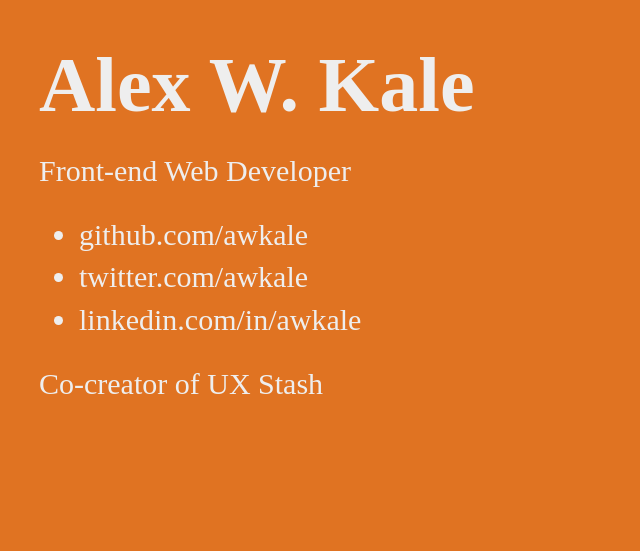
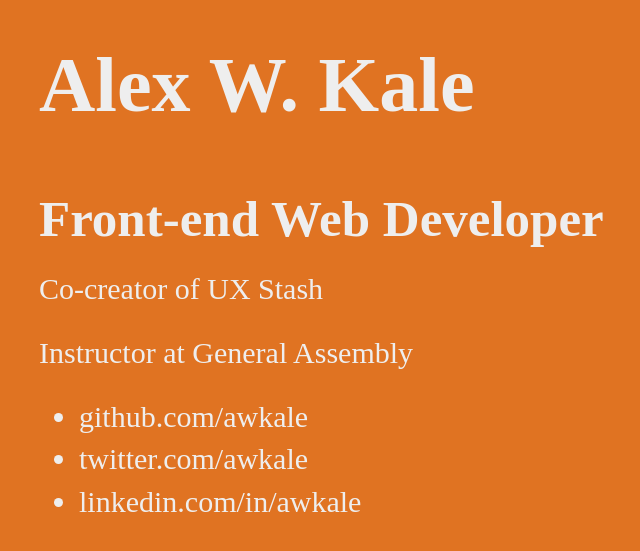
Before and after one commit to awkale/awkale.github.io, a Jekyll site: the page built from index.html, in a window 1280 px wide. Shown: the top 551 px of the page, without its empty margins (31-671 px from the left). Built offline with Jekyll 4.4.1, drawn with Linux system fonts in a browser that asks for light colours; comment, search, counter and statistics services are not loaded; part of the change alters nothing that is shown.

Commit message:
update text

```diff
--- a/_includes/footer.html
+++ b/_includes/footer.html
@@ -1,11 +1,9 @@
 <div class="footer">
   <div class="contact">
-    <p>Front-end Web Developer</p>
     <ul class="">
       <li><a target="_blank" href="https://github.com/awkale">github.com/awkale</a></li>
       <li><a target="_blank" href="https://twitter.com/awkale">twitter.com/awkale</a></li>
       <li><a target="_blank" href="https://www.linkedin.com/in/awkale">linkedin.com/in/awkale</a></li>
     </ul>
-    <p>Co-creator of <a target="_blank" href="http://uxstash.io/">UX Stash</a></p>
   </div>
 </div>
--- a/index.html
+++ b/index.html
@@ -4,4 +4,7 @@ title: Alex W. Kale index
 ---
 
 <div id="home">
+  <h3>Front-end Web Developer</h3>
+  <p>Co-creator of <a target="_blank" href="http://uxstash.io/">UX Stash</a></p>
+  <p>Instructor at <a target="_blank" href="https://generalassemb.ly/instructors/alex-kale/2377">General Assembly</a></p>
 </div>
```
Also changed, not shown: Gemfile.lock.
